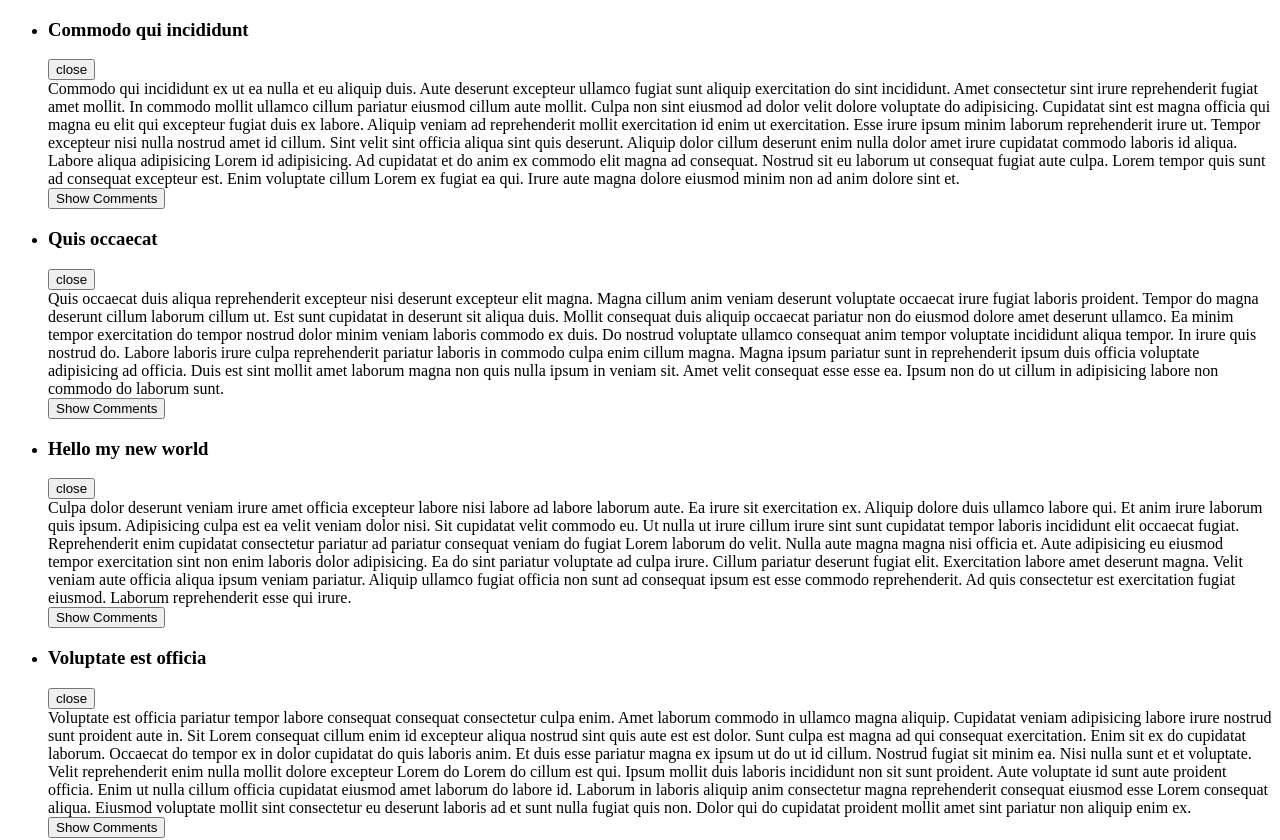
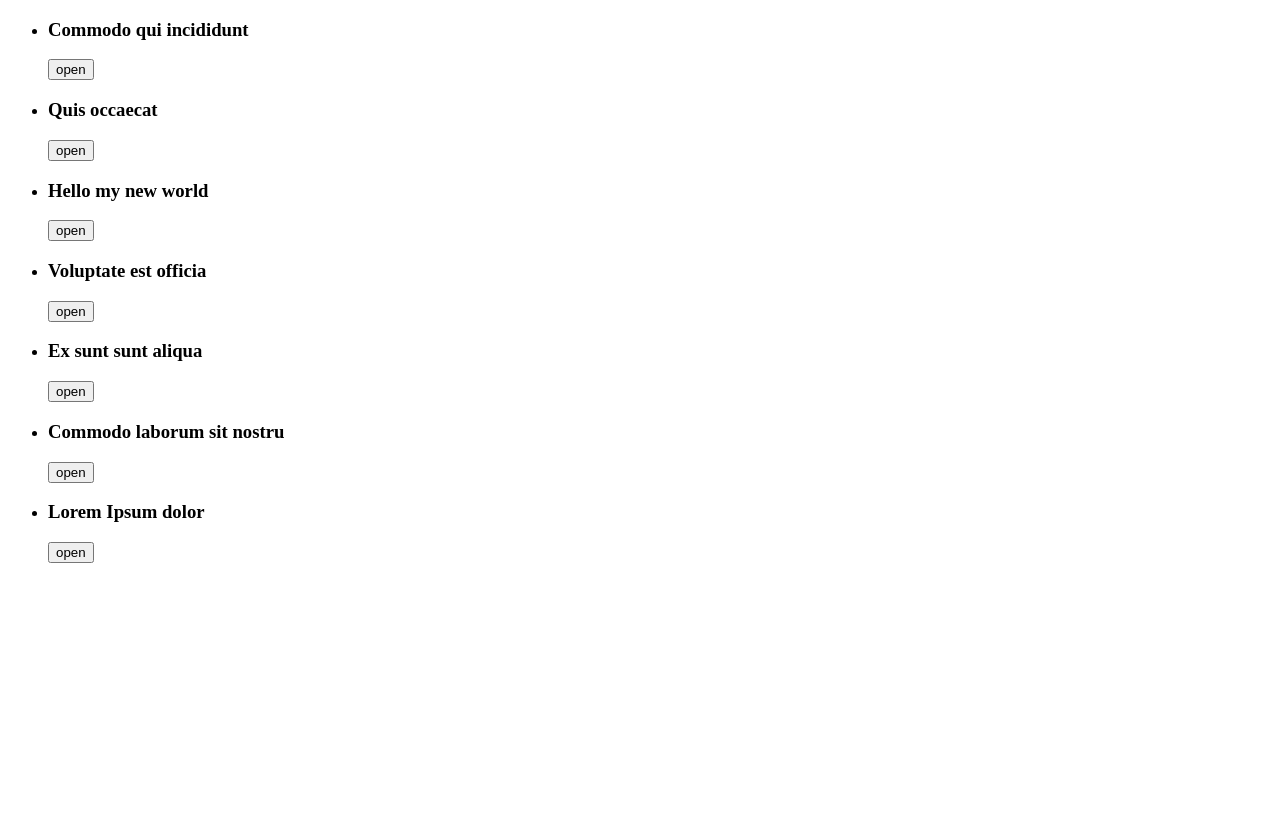
Before and after one commit to styopaiv/news-app, a React app: page / in a window 1280 px wide. Shown: the top 840 px of the page. After the commit the page ends 800 px from the top, so only its background shows below. Built offline with nearby package versions, Linux system fonts and the light colour scheme.

Commit message:
toggleOpen decorator

```diff
--- a/src/components/Article.js
+++ b/src/components/Article.js
@@ -1,48 +1,36 @@
-import React, { Component } from 'react';
+import React from 'react';
 import PropTypes from 'prop-types';
 import CommentsList from './CommentsList';
+import toggleOpenDecorator from '../decorators/toggleOpen';
 
-export default class Article extends Component {
-  static propTypes = {
-    article: PropTypes.shape({
-      id: PropTypes.string.isRequired,
-      title: PropTypes.string.isRequired,
-      text: PropTypes.string,
-    }).isRequired,
-  }
+const Article = ({ article, isOpen, toggleOpen }) =>
+  (
+    <div>
+      <h3>{article.title}</h3>
+      <button onClick={toggleOpen}>
+        {isOpen ? 'close' : 'open'}
+      </button>
+      {getBody(article, isOpen)}
+    </div>
+  );
 
-  state = {
-    isOpen: true,
-  };
+const getBody = (article, isOpen) => {
+  if (!isOpen) return null;
+  return (
+    <section>
+      {article.text}
+      <CommentsList comments={article.comments} />
+    </section>
+  );
+};
 
-  getBody() {
-    if (!this.state.isOpen) return null;
-    const { article } = this.props;
-    return (
-      <section>
-        {article.text}
-        <CommentsList comments={article.comments} />
-      </section>
-    );
-  }
+Article.propTypes = {
+  article: PropTypes.shape({
+    id: PropTypes.string.isRequired,
+    title: PropTypes.string.isRequired,
+    text: PropTypes.string,
+  }).isRequired,
+};
 
-  toggleOpen = () => {
-    this.setState({
-      isOpen: !this.state.isOpen,
-    });
-  }
 
-  render() {
-    const { article } = this.props;
-    const { isOpen } = this.state;
-    return (
-      <div>
-        <h3>{article.title}</h3>
-        <button onClick={this.toggleOpen}>
-          {isOpen ? 'close' : 'open'}
-        </button>
-        {this.getBody()}
-      </div>
-    );
-  }
-}
+export default toggleOpenDecorator(Article);
--- a/src/components/CommentsList.js
+++ b/src/components/CommentsList.js
@@ -1,24 +1,19 @@
-import React, { Component } from 'react';
+import React from 'react';
 import Comment from './Comment';
+import toggleOpenDecorator from '../decorators/toggleOpen';
 
-export default class CommentsList extends Component {
-  static defaultProps = {
-    comments: [],
-  }
+const CommentsList = ({ comments = [], isOpen, toggleOpen }) =>
+  (
+    <div>
+      <button onClick={toggleOpen}>
+        {isOpen ? 'Close Comments' : 'Show Comments'}
+      </button>
+      {showComments(comments, isOpen)}
+    </div>
+  );
 
-  state = {
-    isOpen: false,
-  };
-
-  toggleOpen = () => {
-    this.setState({
-      isOpen: !this.state.isOpen,
-    });
-  }
-
-  showComments() {
-    if (!this.state.isOpen) return null;
-    const { comments } = this.props;
+const showComments = (comments, isOpen) => {
+  if (!isOpen) return null;
   if (comments.length > 0) {
     const commentElements = comments.map(comment =>
       <Comment key={comment.id} comment={comment} />,
@@ -26,17 +21,7 @@ export default class CommentsList extends Component {
     return commentElements;
   }
   return <p>No comments yet</p>;
-  }
+};
 
-  render() {
-    const { isOpen } = this.state;
-    return (
-      <div>
-        <button onClick={this.toggleOpen}>
-          {isOpen ? 'Close Comments' : 'Show Comments'}
-        </button>
-        {this.showComments()}
-      </div>
-    );
-  }
-}
+
+export default toggleOpenDecorator(CommentsList);
--- /dev/null
+++ b/src/decorators/toggleOpen.js
@@ -0,0 +1,17 @@
+import React, { Component as ReactComponent } from 'react';
+
+export default OriginalComponent => class WrappedComponent extends ReactComponent {
+  state = {
+    isOpen: false,
+  }
+
+  render() {
+    return <OriginalComponent {...this.props} {...this.state} toggleOpen={this.toggleOpen} />;
+  }
+
+  toggleOpen = () => {
+    this.setState({
+      isOpen: !this.state.isOpen,
+    });
+  }
+};
```
Also changed, not shown: 1 other file (tests, documents, lock files or other folders). Lines whose indentation alone changed are shown as unchanged.
